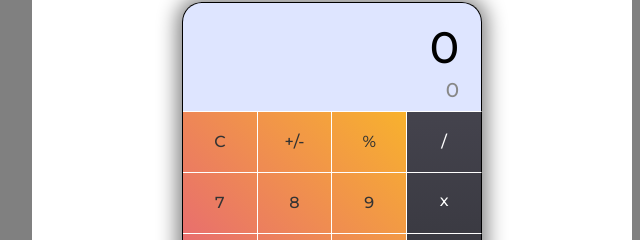
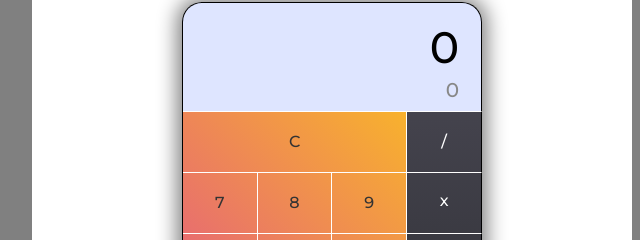
Before and after one commit to mlevitas94/JavascriptChallange, a plain HTML site: page index.html in a window 1280 px wide. Shown: the part 1173-1413 px from the top of the page, 308-948 px from the left. Drawn offline with Linux system fonts and the light colour scheme.

Commit message:
clear button extend

```diff
--- a/calculator/calculator.css
+++ b/calculator/calculator.css
@@ -92,6 +92,10 @@
     width: 33.3%;
 }
 
+.numbers .clear{
+    width: 100%;
+}
+
 /* equations side */
 .equations {
     width: 25%;
--- a/index.html
+++ b/index.html
@@ -93,9 +93,7 @@
                 </div>
                 <div class="buttons">
                     <div class="numbers">
-                        <span>C</span>
-                        <span>+/-</span>
-                        <span>%</span>
+                        <span class="clear">C</span>
                         <span>7</span>
                         <span>8</span>
                         <span>9</span>
```
